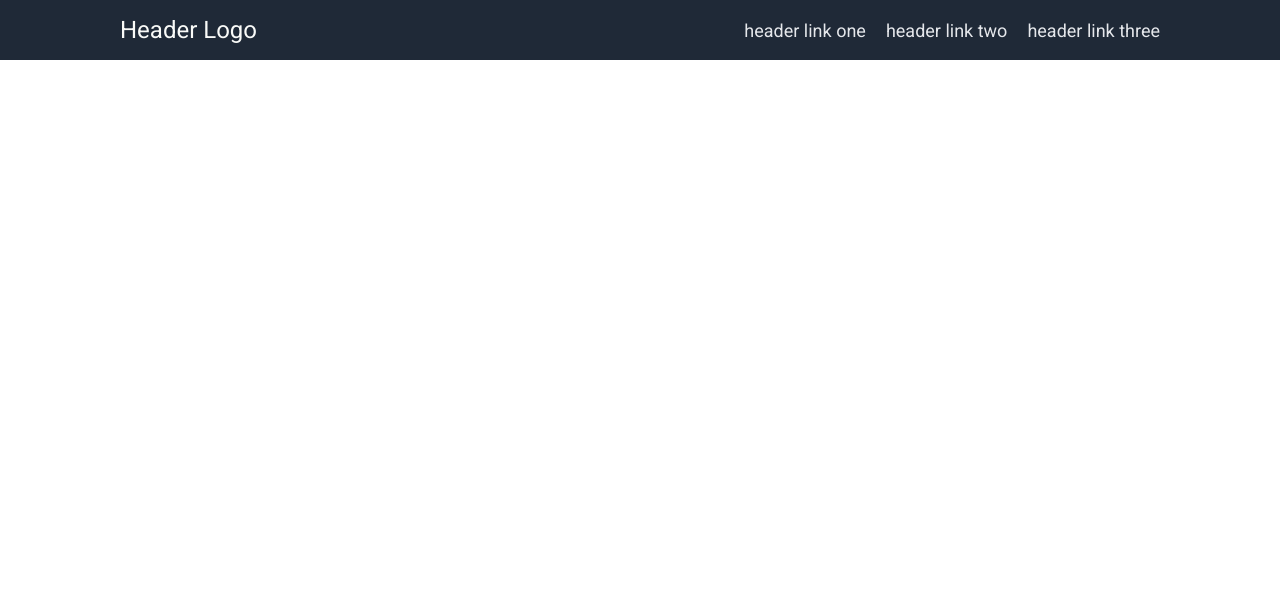
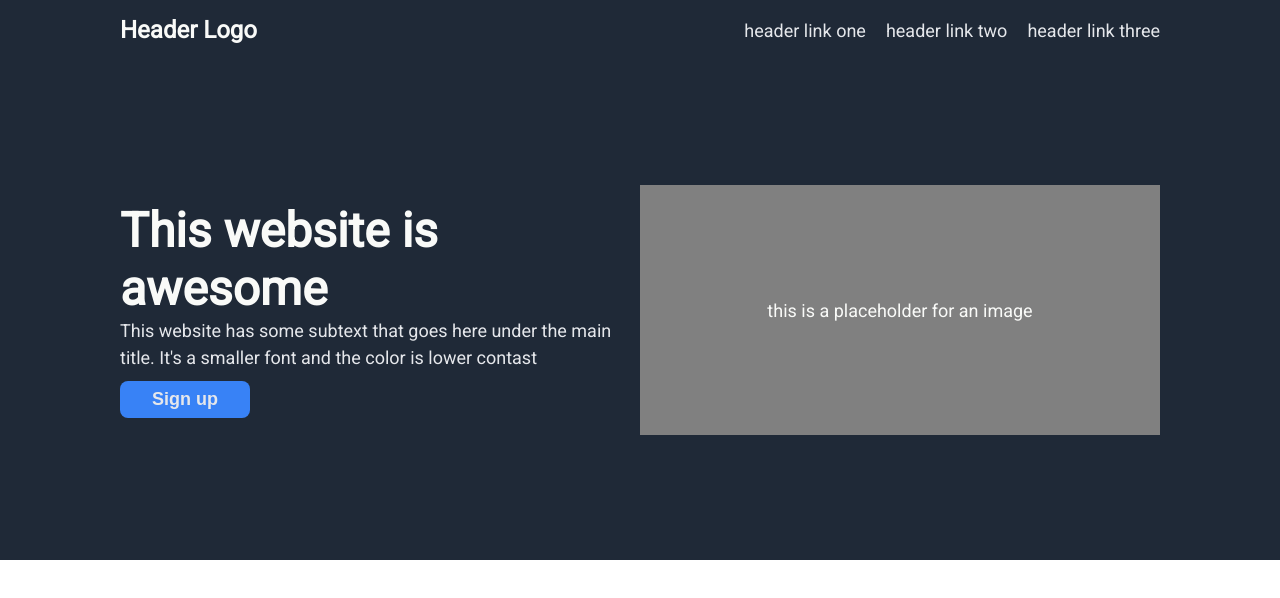
Before and after one commit to parmeseano/landing-page, a plain HTML site: page index.html in a window 1280 px wide. Drawn offline with Linux system fonts and the light colour scheme.

Commit message:
feat: create and style header

```diff
--- a/index.html
+++ b/index.html
@@ -24,5 +24,16 @@
             </ul>
         </div>
     </div>
+
+    <div class="header">
+        <div class="container">
+            <div>
+                <h1>This website is awesome</h1>
+                <p>This website has some subtext that goes here under the main title. It's a smaller font and the color is lower contast</p>
+                <button>Sign up</button>
+            </div>
+            <div class="img">this is a placeholder for an image</div>
+        </div>
+    </div>
 </body>
 </html>
--- a/style.css
+++ b/style.css
@@ -9,6 +9,7 @@
 body {
    font-family: 'Roboto', sans-serif;
    font-size: 18px;
+   line-height: 1.5;
 }
 
 ul {
@@ -30,9 +31,11 @@ ul {
 .navbar .logo {
     font-size: 24px;
     color: #f9faf8;
+    font-weight: bold;
 }
 
-.navbar a {
+.navbar a,
+.header p {
     color: #e5e7eb;
     font-size: 18px;
     text-decoration: none;
@@ -52,3 +55,55 @@ ul {
 .navbar ul li {
     margin-left: 20px;
 }
+
+.header {
+    background-color: #1f2937;
+    min-height: 500px;
+
+}
+
+.header h1 {
+    color: #f9faf8;
+    font-size: 48px;
+    font-weight: bolder;
+    line-height: 1.2;
+}
+
+.header p {
+    margin-bottom: 10px;
+}
+
+.header button {
+    background-color: #3882f6;
+    color: #e5e7eb;
+    border: none;
+    padding: 8px 32px;
+    text-align: center;
+    text-decoration: none;
+    display: inline-block;
+    border-radius: 8px;
+    font-size: 18px;
+    font-weight: bold;
+}
+
+.header .img {
+    background-color: gray;
+    color: #f9faf8;
+    text-align: center;
+    display: flex;
+    align-items: center;
+    justify-content: center;
+    height: 250px;
+}
+
+.header div {
+    flex-basis: 50%;
+
+}
+
+.header .container {
+    height: 500px;
+    display: flex;
+    align-items: center;
+    justify-content: space-between;
+}
```
